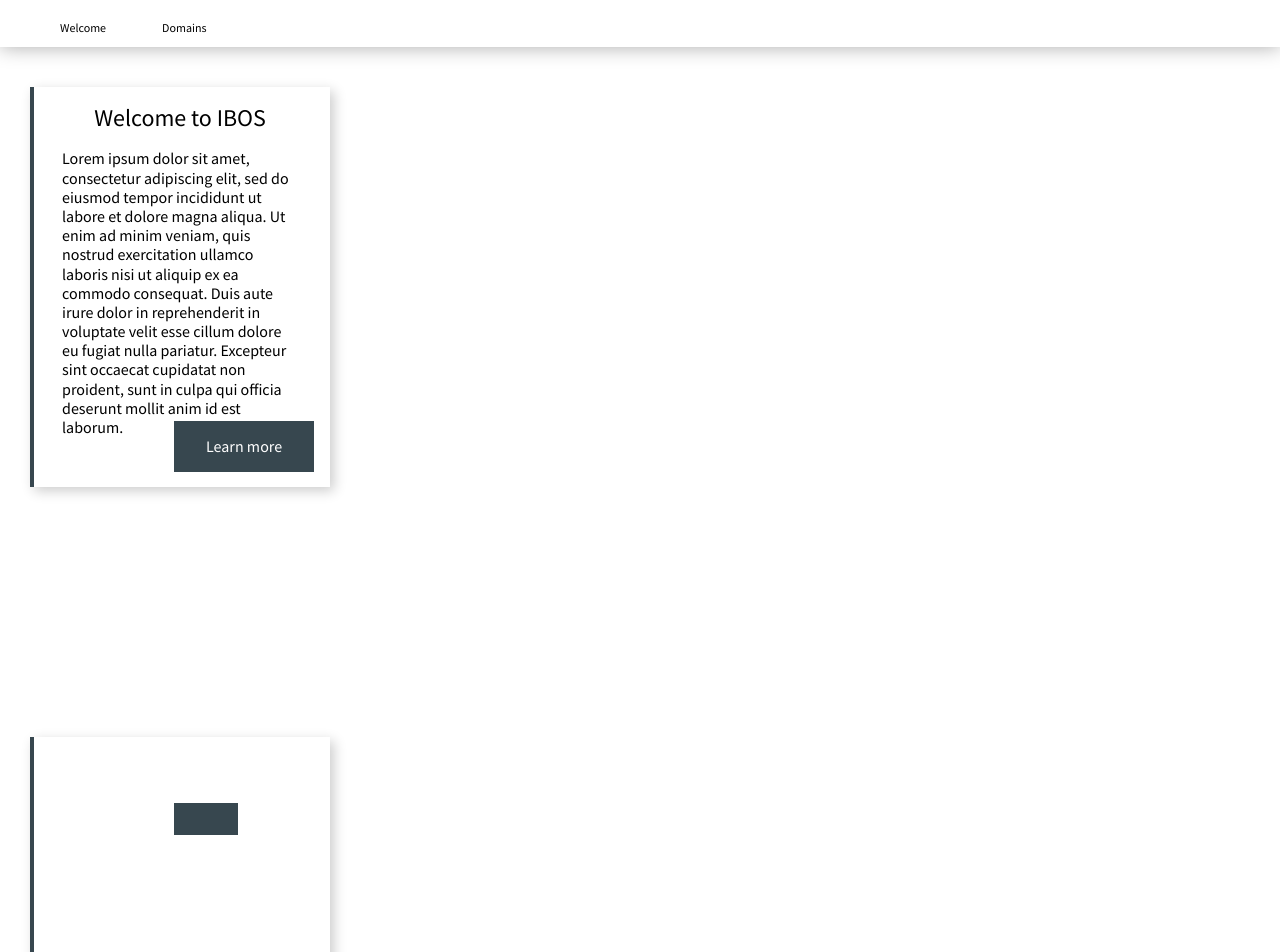
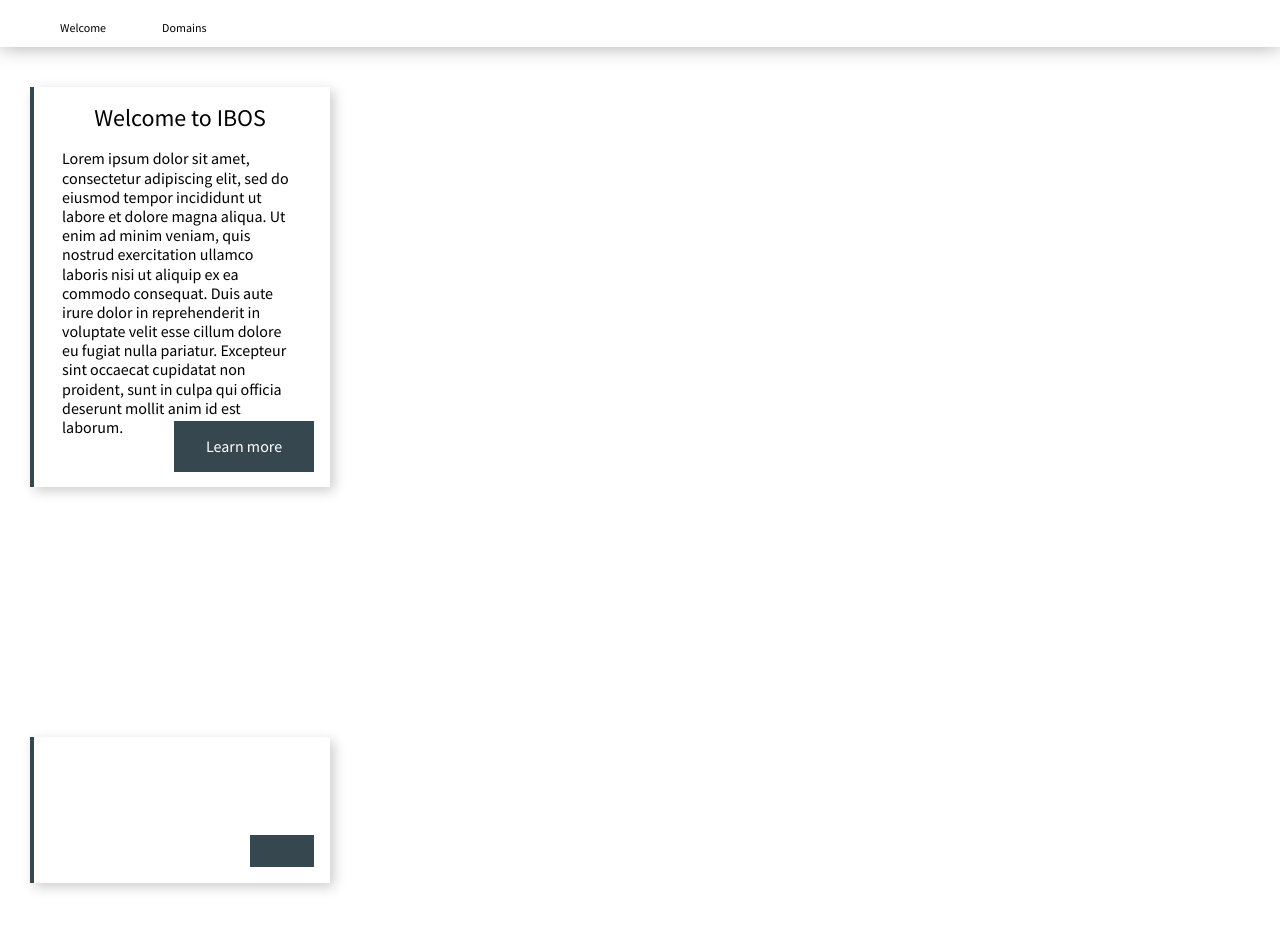
Before and after one commit to fromITzerotoIThero/IBOS, a React (Create React App) app: page / in a window 1280 px wide. Shown: the top 952 px of the page. Built offline with nearby package versions, Linux system fonts and the light colour scheme; no server answers; the database is empty; the HTML template or start-up script is replaced by a standard one.

Commit message:
Fixing button within BasicCard component

```diff
--- a/src/components/BasicCard/BasicCard.jsx
+++ b/src/components/BasicCard/BasicCard.jsx
@@ -7,7 +7,9 @@ function BasicCard({ title, description, buttonText, buttonLink }) {
         <div className={styles.card}>
             <div className={styles.title}>{title}</div>
             <div className={styles.description}>{description}</div>
-            <a href={buttonLink} className={styles.button}>{buttonText}</a>
+            <div className={styles.button_container}>
+                <a href={buttonLink} className={styles.button}>{buttonText}</a>
+            </div>
         </div>
     );
 
--- a/src/components/BasicCard/BasicCard.module.css
+++ b/src/components/BasicCard/BasicCard.module.css
@@ -1,6 +1,5 @@
 .card {
     width: 300px;
-    min-height: 400px;
     margin: 40px 30px 250px 30px;
     font-family: "Source Sans Pro", sans-serif;
     box-shadow: 4px 4px 12px 0 rgba(0, 0, 0, 0.2), inset 4px 0 0 0 #37474F;
@@ -18,13 +17,14 @@
     padding: 0 2em;
 }
 
+.button_container {
+    display: flex;
+    justify-content: end;
+}
+
 .button {
-    display: inline-block;
-    position: relative;
-    left: 9em;
-    bottom: 1em;
+    margin: 1em;
     padding: 1em 2em;
-    max-width: 9em;
     border: none;
     z-index: -1;
     background-color: #37474F;
```
